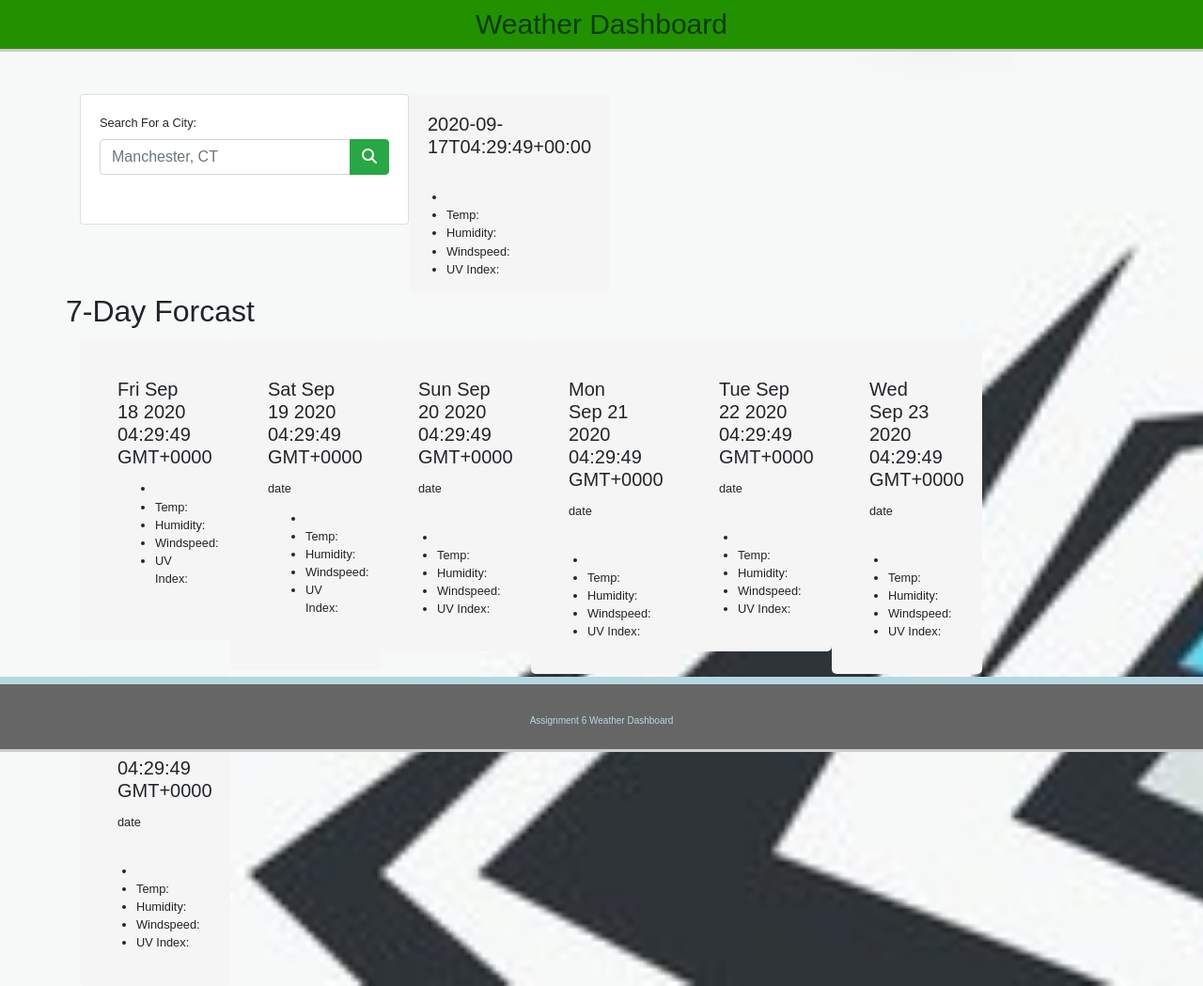
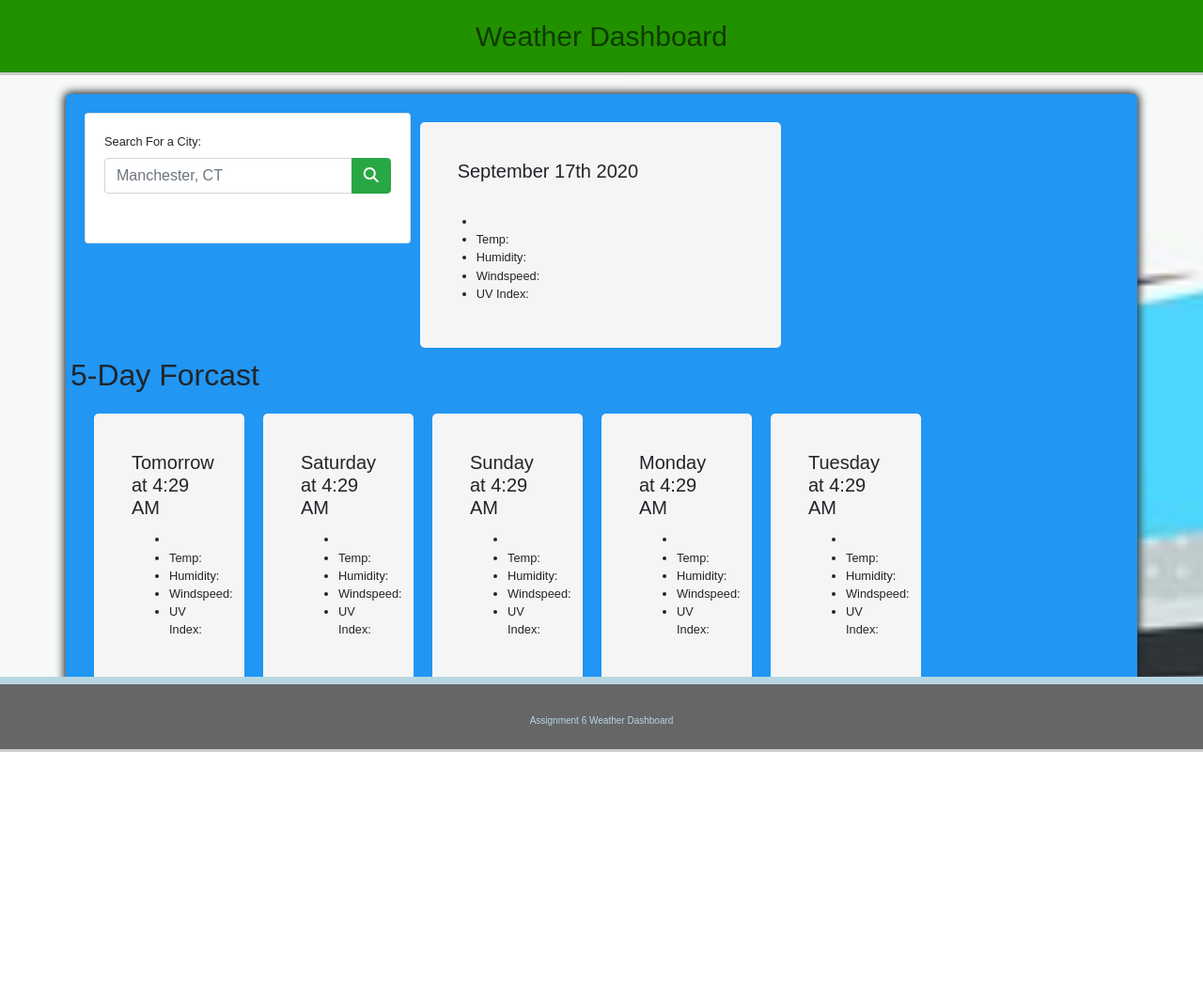
Before and after one commit to mkolek1015/A5_Weather-Dashboard, a plain HTML site: page index.html in a window 1280 px wide. Shown: the whole page at 94% size. After the commit the page ends 800 px from the top, so only its background shows below. Drawn offline with nearby package versions, Linux system fonts and the light colour scheme.

Commit message:
final ver

```diff
--- a/assets/script.js
+++ b/assets/script.js
@@ -2,11 +2,9 @@ $(document).ready(function () {
     let test = true;
     // use personal key inorder to get forecast data
     const apiKey = "bf6e0a838d371900959c489db9d941c4";
-    let url = '"http://api.openweathermap.org/data/2.5/weather?q={city name},{state code}&appid=bf6e0a838d371900959c489db9d941c4';
+    let url = 'https://api.openweathermap.org/data/2.5/';
     let requestType = "";
     let query ="";
-
-
 
 // use JavaScript Date to display current date in a div (#displayJsDate)
 var NowDate = new Date();
@@ -19,21 +17,43 @@ var sYear = NowDate.getFullYear();
 // eDisplayDate.innerHTML = sYear+'-'+sMonth+'-'+sDay;
 
 
-document.getElementById('todaysDate').innerHTML = moment().format('');
+document.getElementById('todaysDate').innerHTML = moment().format("MMMM Do YYYY");
 // add 1 days to current date
-document.getElementById('currDatePlus1d').innerHTML = moment().add('days', 1);
+document.getElementById('currDatePlus1d').innerHTML = moment().add(1, 'days').calendar();
 // add 2 days to current date
-document.getElementById('currDatePlus2d').innerHTML = moment().add('days', 2);
+document.getElementById('currDatePlus2d').innerHTML = moment().add(2, 'days').calendar();
 // add 3 days to current date
-document.getElementById('currDatePlus3d').innerHTML = moment().add('days', 3);
+document.getElementById('currDatePlus3d').innerHTML = moment().add(3, 'days').calendar();;
 // add 4 days to current date
-document.getElementById('currDatePlus4d').innerHTML = moment().add('days', 4);
+document.getElementById('currDatePlus4d').innerHTML = moment().add(4, 'days').calendar();
 // add 5 days to current date
-document.getElementById('currDatePlus5d').innerHTML = moment().add('days', 5);
+document.getElementById('currDatePlus5d').innerHTML = moment().add(5, 'days').calendar();
 // add 6 days to current date
-document.getElementById('currDatePlus6d').innerHTML = moment().add('days', 6);
+document.getElementById('currDatePlus6d').innerHTML = moment().add(6, 'days').calendar();
 // add 7 days to current date
-document.getElementById('currDatePlus7d').innerHTML = moment().add('days', 7);
+document.getElementById('currDatePlus7d').innerHTML = moment().add(7, 'days').calendar();
 
 
+//api call
+var urlCurrent = "https://api.openweathermap.org/data/2.5/forecast?q=" + '' + "&Appid=" + apiKey + "&units=imperial"
+$.ajax({
+    url: urlCurrent,
+    method: "GET"
+    })
+    .then(function (response) {
+           //definitely use this for UV!!!!;
+        console.log(urlCurrent)
+        console.log(response)
+         $(".cur").text("Humidity: " + response.list[i].main.humidity);
+
+        })
+
+        weather.id
+        weather.icon
+        temperature.value
+        main.humidity
+        main.temp_max
+        main.temp_min
+        wind.speed
+
 });
--- a/assets/style.css
+++ b/assets/style.css
@@ -14,12 +14,11 @@ body {
     vertical-align: middle;
   }
 
-.card-search-section
 
 .container {
     width: 1500px;
-    max-width: 80%;
-    max-height: max-content;
+    width: 100%;
+    height: 7in;
     background-color: #2196f3;
     border-radius: 5px;
     padding: 20px;
@@ -29,23 +28,28 @@ body {
 .forecastcard {
   float: left;
   background-color: whitesmoke;
+  width: 3in;
+  height: 3in;
   border-radius: 5px;
   border-color: black;
   border-width: 3px;
   padding: 20px;
-  margin: (15 , 15 , 15 , 15);
+  margin: 10px;
   position: relative;
 
 }
 
 .currentcard {
-  float: left;
+  float: auto;
   background-color: whitesmoke;
+  width: 4in;
+  height: 2.5in;
   border-radius: 5px;
   border-color: black;
   border-width: 3px;
-  padding: (20 , 20 , 20, 20);
-  margin: (15 , 15 , 15 , 15);
+  padding: 20px;
+  margin: 10px;
+  position: relative;
 
 }
 
@@ -62,6 +66,7 @@ body {
     border-bottom: solid;
     border-bottom-color: #ccc;
     width: 100%;
+    height: 10%;
     text-align: center;
   }
 
@@ -70,7 +75,7 @@ body {
     font-size: 30px;
     color: #0e3b00;
     text-align: center;
-  } */
+  }
 
 #navbar-subtitle {
     padding: 2px;
--- a/index.html
+++ b/index.html
@@ -70,13 +70,12 @@
                     </div>
                 </div>
             </div>
-
         </div>
 
 
 
         <div class='row'>
-            <h2 class='card-title'>7-Day Forcast</h2>
+            <h2 class='card-title'><align><center>5-Day Forcast</h2> </center></align>
         </div>
 
 
@@ -84,7 +83,6 @@
         <div class="forecastcard" style="width: 10rem;">
             <div class='card-body'>
                 <h5 class='card-title' id='currDatePlus1d'>Date+1</h5>
-                <!-- <p class="card-title"> date </p> -->
                 <ul>
                     <li><img id='curWeathIcn'></img></li>
                     <li class='card-text' id='curTemp'>Temp:</li>
@@ -98,8 +96,6 @@
         <div class="forecastcard" style="width: 10rem;">
             <div class='card-body'>
                 <h5 class='card-title' id='currDatePlus2d'>Date+2</h5>
-                <p class="card-title"> date </p>
-
                 <ul>
                     <li><img id='curWeathIcn'></img></li>
                     <li class='card-text' id='curTemp'>Temp:</li>
@@ -113,8 +109,6 @@
         <div class="forecastcard" style="width: 10rem;">
             <div class='card-body'>
                 <h5 class='card-title' id='currDatePlus3d'>Date+3</h5>
-                <p class="card-title"> date </p>
-            </div>
                 <ul>
                 <li><img id='curWeathIcn'></img></li>
                 <li class='card-text' id='curTemp'>Temp:</li>
@@ -123,12 +117,11 @@
                 <li class='card-text' id='curUv'>UV Index:</li>
                 </ul>
             </div>
+        </div>
         <!-- Date plus 4 days -->
         <div class="forecastcard" style="width: 10rem;">
             <div class='card-body'>
                 <h5 class='card-title' id='currDatePlus4d'>Date+4</h5>
-                <p class="card-title"> date </p>
-            </div>
                 <ul>
                 <li><img id='curWeathIcn'></img></li>
                 <li class='card-text' id='curTemp'>Temp:</li>
@@ -137,12 +130,11 @@
                 <li class='card-text' id='curUv'>UV Index:</li>
                 </ul>
             </div>
+        </div>
         <!-- Date plus 5 days -->
         <div class="forecastcard" style="width: 10rem;">
             <div class='card-body'>
                 <h5 class='card-title' id='currDatePlus5d'>Date+5</h5>
-                <p class="card-title"> date </p>
-            </div>
                 <ul>
                     <li><img id='curWeathIcn'></img></li>
                     <li class='card-text' id='curTemp'>Temp:</li>
@@ -151,12 +143,11 @@
                     <li class='card-text' id='curUv'>UV Index:</li>
                 </ul>
             </div>
-        <!-- Date plus 6 days -->
+        </div>
+        <!-- Date plus 6 days
         <div class="forecastcard" style="width: 10rem;">
             <div class='card-body'>
                 <h5 class='card-title' id='currDatePlus6d'>Date+6</h5>
-                <p class="card-title"> date </p>
-            </div>
                 <ul>
                     <li><img id='curWeathIcn'></img></li>
                     <li class='card-text' id='curTemp'>Temp:</li>
@@ -165,12 +156,12 @@
                     <li class='card-text' id='curUv'>UV Index:</li>
                 </ul>
             </div>
-        <!-- Date plus 7 days -->
+        </div> -->
+        <!-- Date plus 7 days
         <div class="forecastcard" style="width: 10rem;">
             <div class='card-body'>
                 <h5 class='card-title' id='currDatePlus7d'>Date+7</h5>
                 <p class="card-title"> date </p>
-            </div>
                 <ul>
                     <li><img id='curWeathIcn'></img></li>
                     <li class='card-text' id='curTemp'>Temp:</li>
@@ -179,6 +170,7 @@
                     <li class='card-text' id='curUv'>UV Index:</li>
                 </ul>
             </div>
+        </div> -->
 
 
 
@@ -190,5 +182,6 @@
 <nav class="navbar fixed-bottom footer">
 <div class="footer-text">Assignment 6 Weather Dashboard</div>
 </nav>
+
 </body>
 </html>
```
Also changed, not shown: 1 other file. Lines whose indentation alone changed are shown as unchanged.
